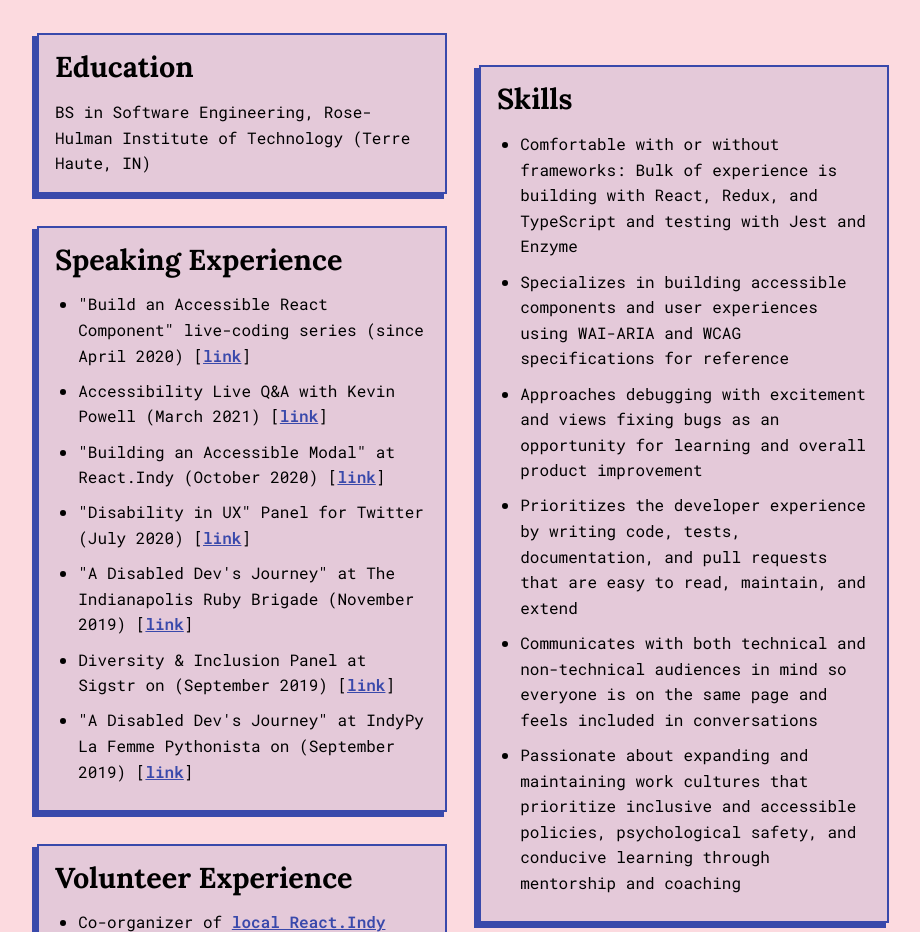
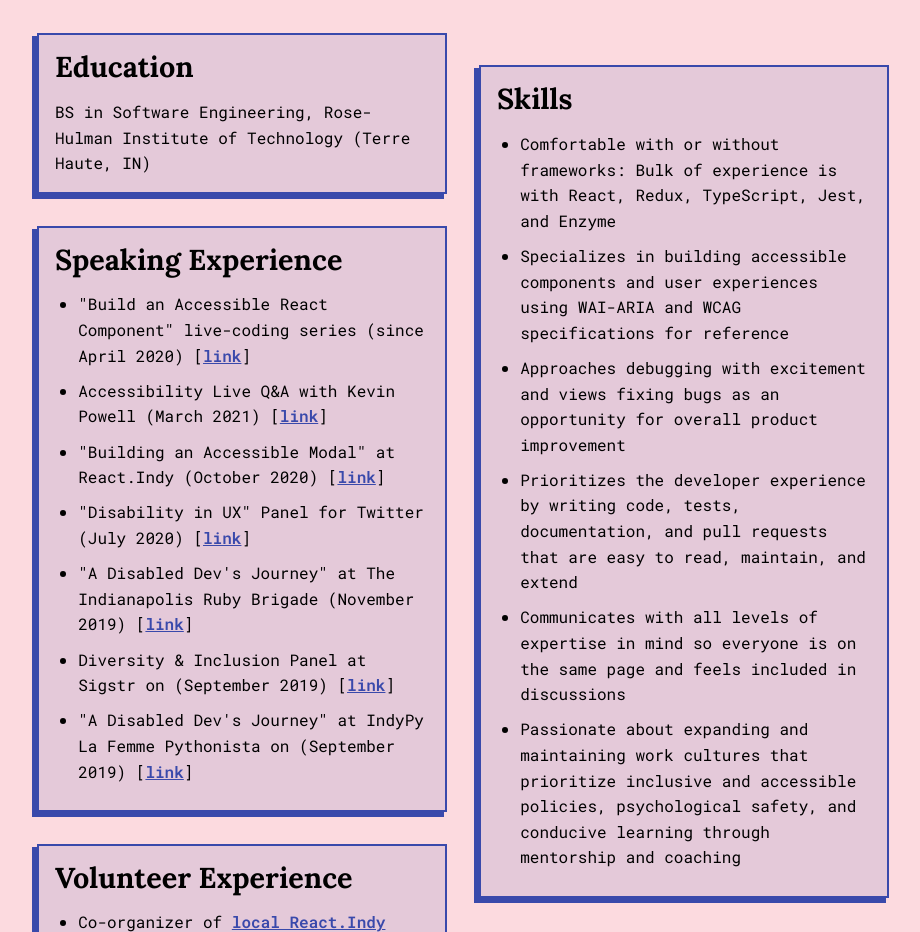
Before and after one commit to ashleemboyer/ashleemboyer, a Next.js app: page /resume in a window 1280 px wide. Shown: the part 700-1632 px from the top of the page, without its empty margins (177-1097 px from the left). Built offline with nearby package versions, Linux system fonts and the light colour scheme.

Commit message:
Addressing skills section feedback

```diff
--- a/pages/resume.jsx
+++ b/pages/resume.jsx
@@ -150,8 +150,7 @@ const ResumePage = () => (
             <ul>
               <li>
                 Comfortable with or without frameworks: Bulk of experience is
-                building with React, Redux, and TypeScript and testing with Jest
-                and Enzyme
+                with React, Redux, TypeScript, Jest, and Enzyme
               </li>
               <li>
                 Specializes in building accessible components and user
@@ -159,7 +158,7 @@ const ResumePage = () => (
               </li>
               <li>
                 Approaches debugging with excitement and views fixing bugs as an
-                opportunity for learning and overall product improvement
+                opportunity for overall product improvement
               </li>
               <li>
                 Prioritizes the developer experience by writing code, tests,
@@ -167,9 +166,8 @@ const ResumePage = () => (
                 maintain, and extend
               </li>
               <li>
-                Communicates with both technical and non-technical audiences in
-                mind so everyone is on the same page and feels included in
-                conversations
+                Communicates with all levels of expertise in mind so everyone is
+                on the same page and feels included in discussions
               </li>
               <li>
                 Passionate about expanding and maintaining work cultures that
```
